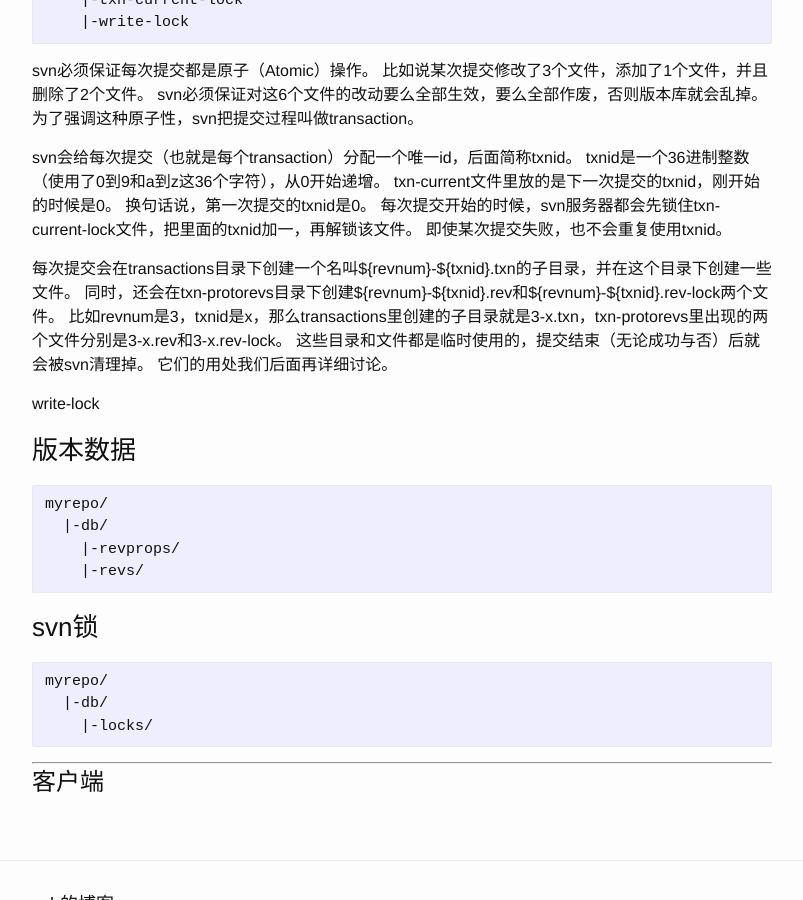
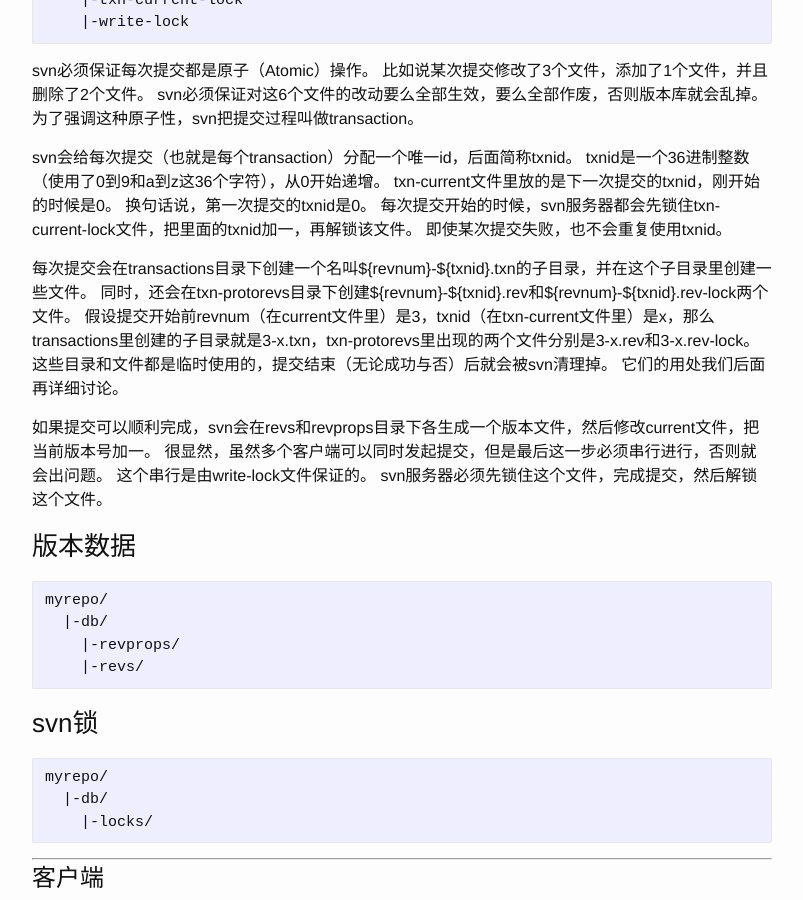
Before and after one commit to 777404/myblog, a Jekyll site: the page built from blog/_posts/2015-11-12-how-svn-works.md, in a window 1280 px wide and 900 px high, scrolled down 3968 px. Shown: the whole window, without its empty margins (238-1041 px from the left). Built offline with Jekyll 4.4.1, drawn with Linux system fonts in a browser that asks for light colours; Markdown is read by kramdown in place of the engine named in the settings.

Commit message:
write lock

```diff
--- a/blog/_posts/how-svn-works/server/02-fsfs-structure.md
+++ b/blog/_posts/how-svn-works/server/02-fsfs-structure.md
@@ -79,13 +79,16 @@
 每次提交开始的时候，svn服务器都会先锁住txn-current-lock文件，把里面的txnid加一，再解锁该文件。
 即使某次提交失败，也不会重复使用txnid。
 
-每次提交会在transactions目录下创建一个名叫${revnum}-${txnid}.txn的子目录，并在这个目录下创建一些文件。
+每次提交会在transactions目录下创建一个名叫${revnum}-${txnid}.txn的子目录，并在这个子目录里创建一些文件。
 同时，还会在txn-protorevs目录下创建${revnum}-${txnid}.rev和${revnum}-${txnid}.rev-lock两个文件。
-比如revnum是3，txnid是x，那么transactions里创建的子目录就是3-x.txn，txn-protorevs里出现的两个文件分别是3-x.rev和3-x.rev-lock。
+假设提交开始前revnum（在current文件里）是3，txnid（在txn-current文件里）是x，那么transactions里创建的子目录就是3-x.txn，txn-protorevs里出现的两个文件分别是3-x.rev和3-x.rev-lock。
 这些目录和文件都是临时使用的，提交结束（无论成功与否）后就会被svn清理掉。
 它们的用处我们后面再详细讨论。
 
-write-lock
+如果提交可以顺利完成，svn会在revs和revprops目录下各生成一个版本文件，然后修改current文件，把当前版本号加一。
+很显然，虽然多个客户端可以同时发起提交，但是最后这一步必须串行进行，否则就会出问题。
+这个串行是由write-lock文件保证的。
+svn服务器必须先锁住这个文件，完成提交，然后解锁这个文件。
 
 ### 版本数据
 
```
